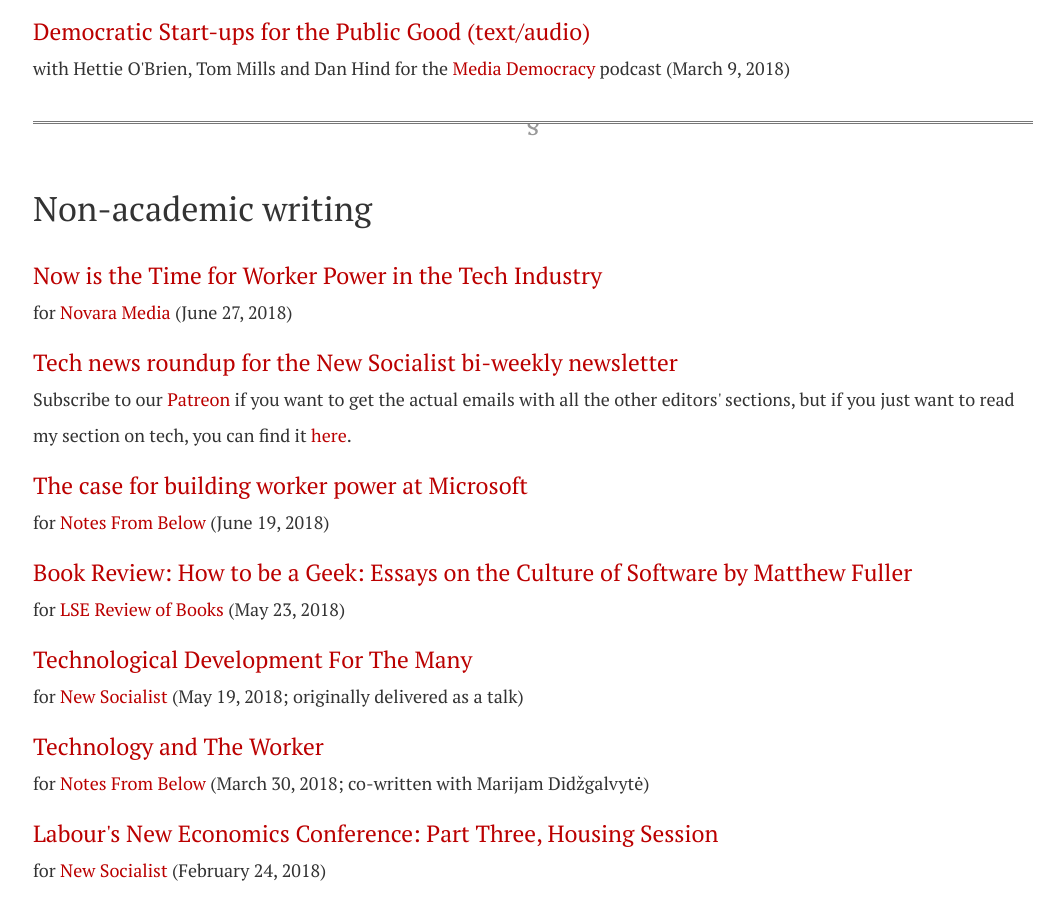
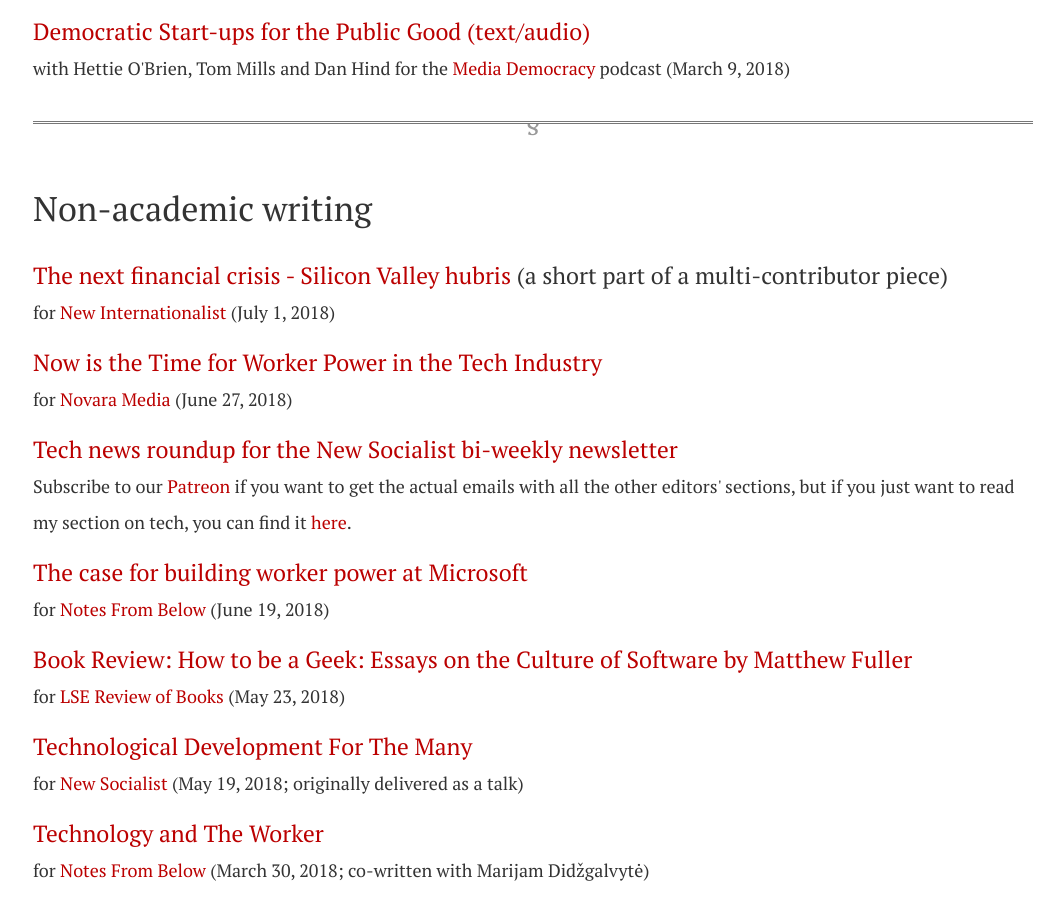
Before and after one commit to dellsystem/dellsystem.github.io, a Jekyll site: the page built from words.html, in a window 1280 px wide and 900 px high, scrolled down 853 px. Shown: the whole window, without its empty margins (107-1171 px from the left). Built offline with Jekyll 4.4.1, drawn with Linux system fonts in a browser that asks for light colours; nearby versions of some CDN libraries.

Commit message:
Add New Internationalist piece to words.html

```diff
--- a/words.html
+++ b/words.html
@@ -69,6 +69,15 @@ title: Words
 <h2 id="external">Non-academic writing</h2>
 
 <dl class="vertical">
+<dt>
+    <a href="https://newint.org/features/2018/07/01/the-next-financial-crisis">
+        The next financial crisis - Silicon Valley hubris
+    </a>
+	(a short part of a multi-contributor piece)
+</dt>
+<dd>for <a href="http://newint.org">New Internationalist</a>
+    (July 1, 2018)
+</dd>
 <dt>
     <a href="http://novaramedia.com/2018/06/27/now-is-the-time-for-worker-power-in-the-tech-industry/">
         Now is the Time for Worker Power in the Tech Industry
```
